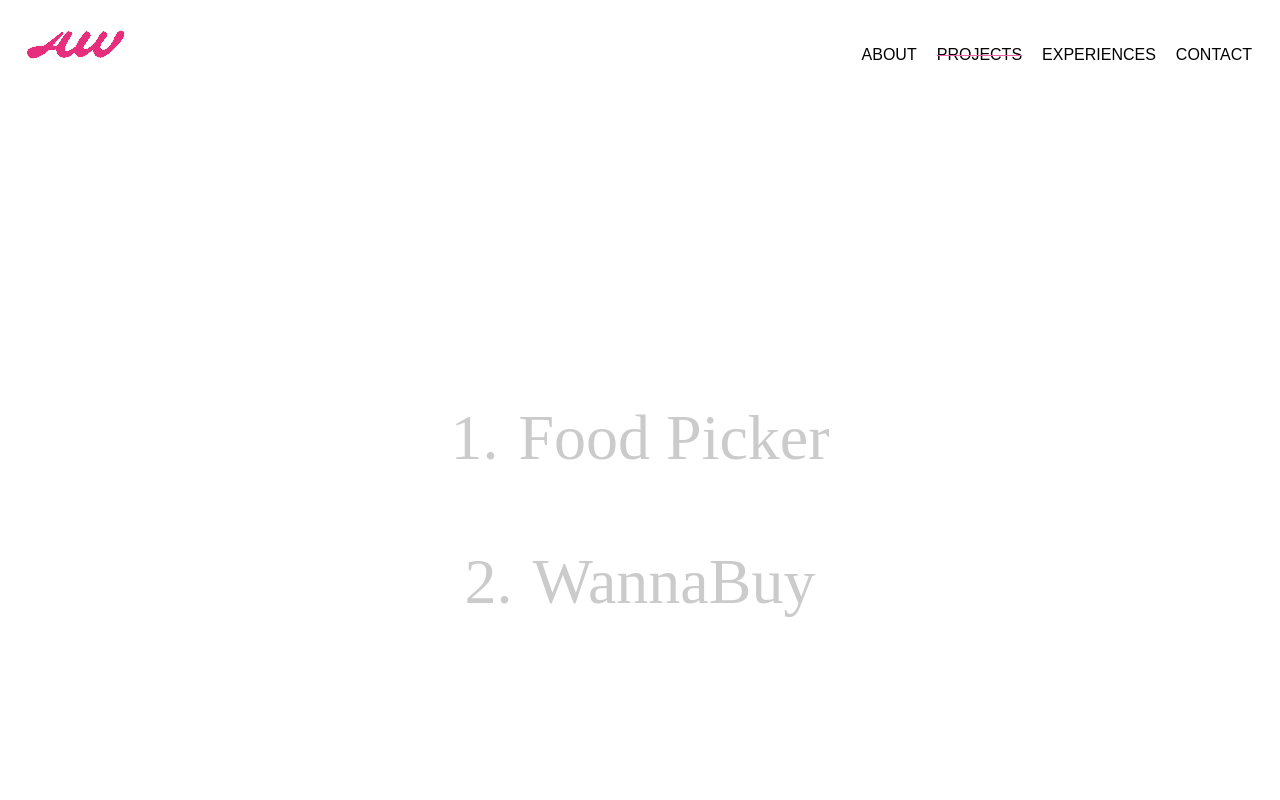
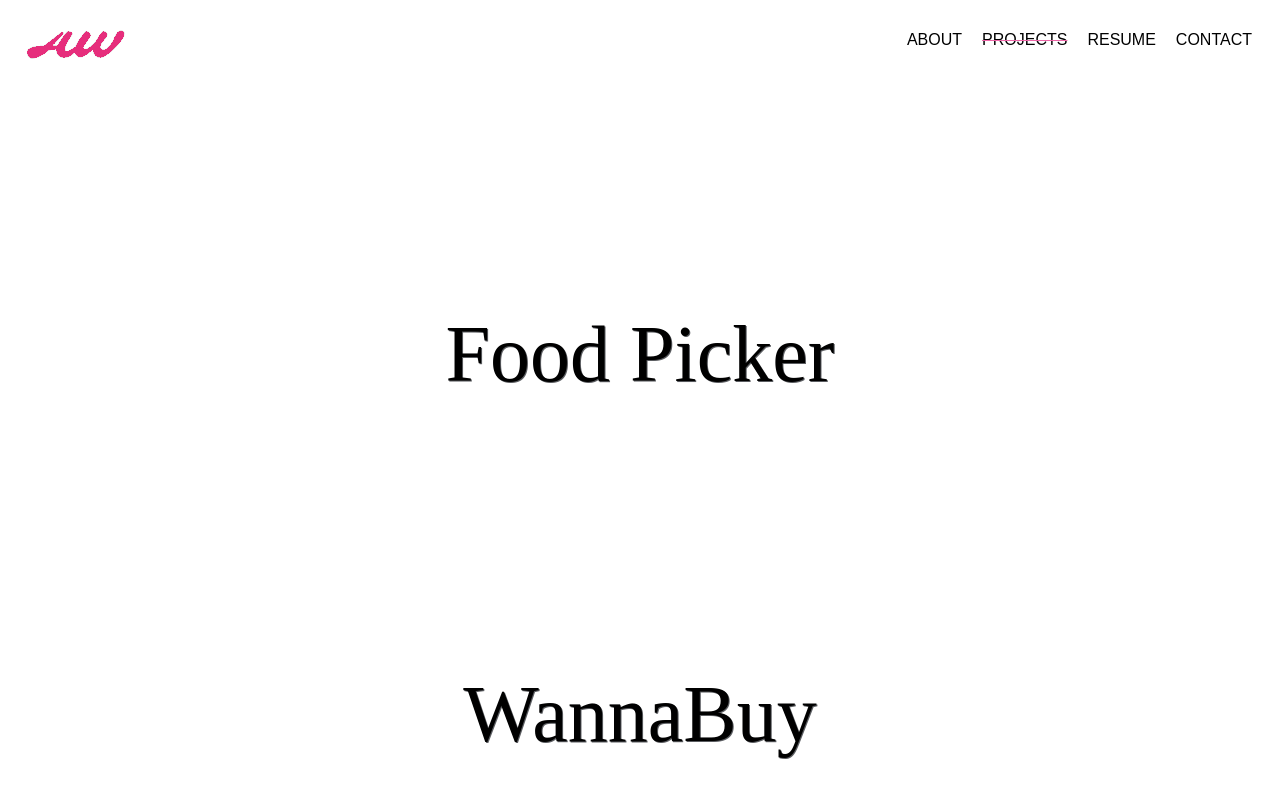
Before and after one commit to andywan40/portfolio-next, a Next.js app: page /projects in a window 1280 px wide. Shown: the top 800 px of the page. Built offline with nearby package versions, Linux system fonts and the light colour scheme; a web font is replaced by a local one.

Commit message:
add resume download link and dynamic project routes

```diff
--- a/components/Navbar.js
+++ b/components/Navbar.js
@@ -11,16 +11,18 @@ export default function Navbar() {
     const { pathname } = router;
     return (
         <header className="font-content bg-white sticky top-0 z-10">
-            <div className="mx-auto p-2 flex justify-between items-center">
+            <div className="mx-auto p-2 flex justify-between items-start">
                 <div className="title-font font-medium text-black mb-4 md:mb-0">
                     <Link href="/">
+                        <a>
                             <Image
                                 className="absolute inset-0 object-center cursor-pointer"
                                 src={logo}
                                 alt="logo"
                             />
+                        </a>
                     </Link>                </div>
-                <nav className="title-font flex justify-end items-center">
+                <nav className="title-font flex justify-end items-center pt-5">
                     <Link href="/about">
                         <a className={pathname === "/about" ? "md:hidden mr-5 text-black uppercase active" : "md:hidden mr-5 text-black uppercase strike"}>
                             About
@@ -31,11 +33,9 @@ export default function Navbar() {
                             Projects
                         </a>
                     </Link>
-                    <Link href="/experiences">
-                        <a className={pathname === "/experiences" ? "md:hidden mr-5 text-black uppercase active" : "md:hidden mr-5 text-black uppercase strike"}>
-                            Experiences
+                    <a href="/andrew_wan_resume.pdf" download className="md:hidden mr-5 text-black uppercase strike">
+                        Resume
                     </a>
-                    </Link>
                     <Link href="/#contact">
                         <a className="md:hidden mr-5 text-black uppercase strike">
                             Contact
--- a/pages/about.js
+++ b/pages/about.js
@@ -42,7 +42,7 @@ export default function About() {
       </div>
       <div className="grid grid-cols-2 xl:grid-cols-1 xxs:px-1 xs:px-4 sm:px-8 md:px-20 px-36 mb-10">
         {images.map(image => (
-          <div className="relative group flex text-center justify-center m-1">
+          <div className="relative group flex text-center justify-center m-1" key={image.title}>
             <Image src={image.src} className="group-hover:brightness-50 rounded-md m-5" />
             <div className="image-text text-2xl font-title group-hover:opacity-100 group-hover:font-medium">
               {image.title}
--- a/pages/experiences.js
+++ /dev/null
@@ -1,10 +0,0 @@
-import React from 'react';
-import Page from '../components/Page';
-
-export default function Experiences() {
-    return (
-        <Page>
-            Experiences Page
-        </Page>
-    )
-}
--- a/pages/projects.js
+++ /dev/null
@@ -1,32 +0,0 @@
-import Image from "next/image";
-import Page from '../components/Page';
-import {projects} from "../helpers/data.js";
-export default function Projects() {
-    return (
-        <Page>
-            <div className="container h-screen px-36 py-10 flex flex-col items-center justify-center">
-            {projects.map( (project, i) => (
-                <div className="flex justify-center items-center text-center rounded-lg my-6 group" key={project.title}>
-                    <h1 className="text-4xl font-title text-black opacity-20 group-hover:opacity-100 mr-5 ">{i+1}.</h1>
-                    <h1 className="text-4xl font-title text-black opacity-20 group-hover:opacity-100">{project.title}</h1>
-                    <div className="hidden group-hover:block border border-lg border-black w-1/2 h-1/2">
-                       <Image src={project.img} className="rounded-lg"/>
-                    </div>
-                </div>
-            ))}
-            </div>
-        </Page>
-    )
-}
-
-
-{/* <div className="col-start-1 col-span-3 opacity-0 group-hover:opacity-100 text-center">
-                        <h1 className="">{project.title}</h1>
-                        <h1 className="">{project.technology}</h1>
-                    </div>
-                    <div className="col-start-4 col-span-6 w-full h-full rounded-lg group">
-                        <Image src={project.img} className="rounded-lg group-hover:brightness-50"/>
-                    </div>
-                    <div className="col-start-10 col-span-3 opacity-0 group-hover:opacity-100 text-center">
-                        <h2>{project.description}</h2>
-                    </div> */}
--- /dev/null
+++ b/pages/projects/[project].js
@@ -0,0 +1,11 @@
+import {useRouter} from "next/router";
+import Page from "../../components/Page";
+export default function project() {
+    const router = useRouter()
+    const {project} = router.query;
+    return (
+        <Page>
+            <h1>{project}</h1>
+        </Page>
+    )
+}
--- /dev/null
+++ b/pages/projects/index.js
@@ -0,0 +1,23 @@
+import React from "react";
+import Image from "next/image";
+import Link from "next/link";
+import Page from '../../components/Page';
+import {projects} from "../../helpers/data.js";
+export default function Projects() {
+    return (
+        <Page>
+            <div className="container h-screen px-36 py-10 flex flex-col items-center justify-around">
+            {projects.map( (project, i) => (
+                <Link href="/projects/[title]" as={`/projects/${project.title}`} key={project.title}>
+                    <a className="h-full w-full hover:cursor-pointer">
+                        <div className="img-container h-full w-full flex justify-center items-center text-center my-6 group relative" >
+                            <img src={project.image} className="project-img rounded-lg w-full h-full"/>
+                            <h1 className="text-shadow-white text-5xl font-title text-black opacity-100">{project.title}</h1>
+                        </div>
+                    </a>
+                </Link>
+            ))}
+            </div>
+        </Page>
+    )
+}
--- a/styles/globals.css
+++ b/styles/globals.css
@@ -51,3 +51,20 @@
   @apply opacity-0;
   transition: all 1s ease-in-out;
 }
+
+.project-img {
+  @apply absolute opacity-0;
+  left: 50%;
+  top: 50%;
+  transform: translate3D(-50%,-47%,0) scale(.9);
+  transition: all .8s cubic-bezier(.42,0,0,1.15);
+}
+
+.img-container:hover .project-img{
+  @apply opacity-40 brightness-40;
+  transform: translate3D(-50%,-50%,0) scale(.94);
+}
+
+.text-shadow-white{
+  text-shadow: 1px 1px #5b5d61;
+}
--- a/tailwind.config.js
+++ b/tailwind.config.js
@@ -16,6 +16,7 @@ module.exports = {
       brightness: {
         35: '.35',
         40: '.40',
+        60: '.60'
       },
       lineHeight: {
         "0.5": "0.5",
```
Also changed, not shown: 1 other file (tests, documents, lock files or other folders). Lines whose indentation alone changed are shown as unchanged.
